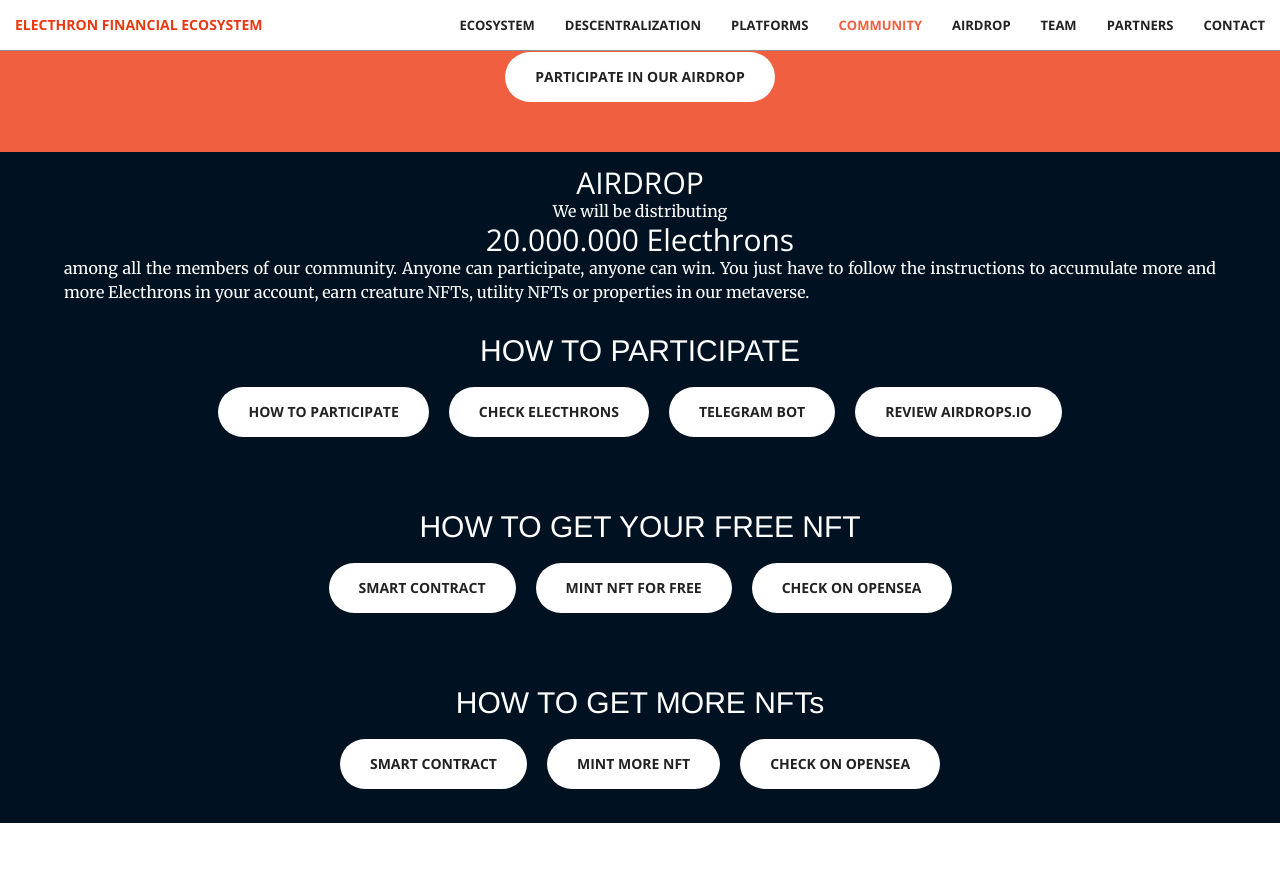
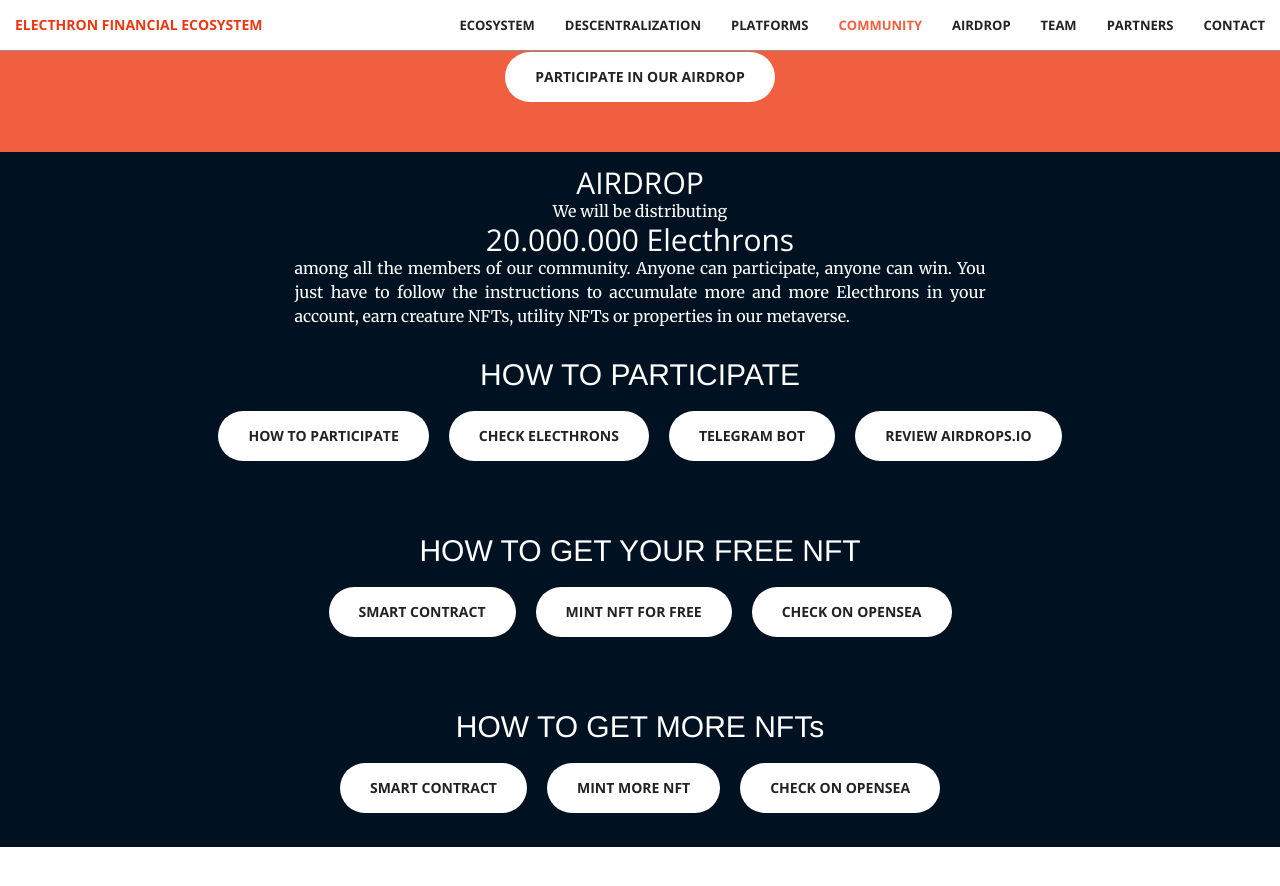
Before and after one commit to soujiang/soujiang.github.io, a Jekyll site: the page built from index.html, in a window 1280 px wide and 900 px high, scrolled down 3208 px. Shown: the top 886 px of the window. Built offline with Jekyll 4.4.1, drawn with Linux system fonts in a browser that asks for light colours.

Commit message:
airdroptext

```diff
--- a/_sass/_base.scss
+++ b/_sass/_base.scss
@@ -489,7 +489,11 @@ body {
 
 .airdroptext {
 	text-align:justify;
-	width:100%;
+	width:60%;
+}
+
+.airdroptext p {
+    width:100%;
 }
 
     /*BOTONES AIRDROP*/
```
